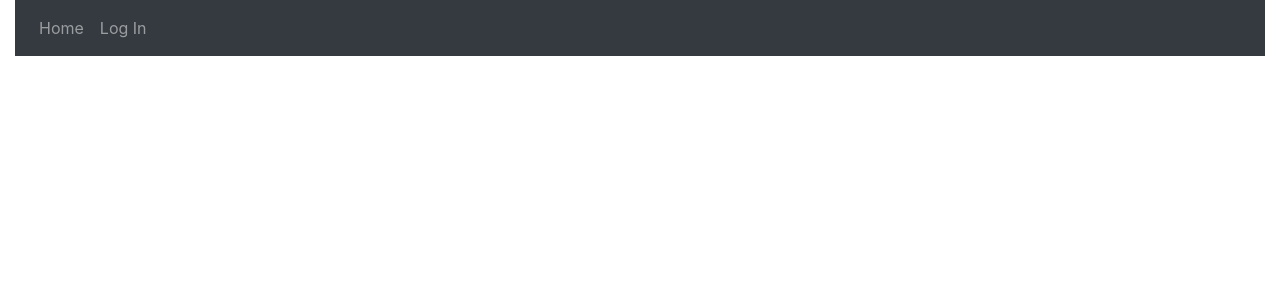
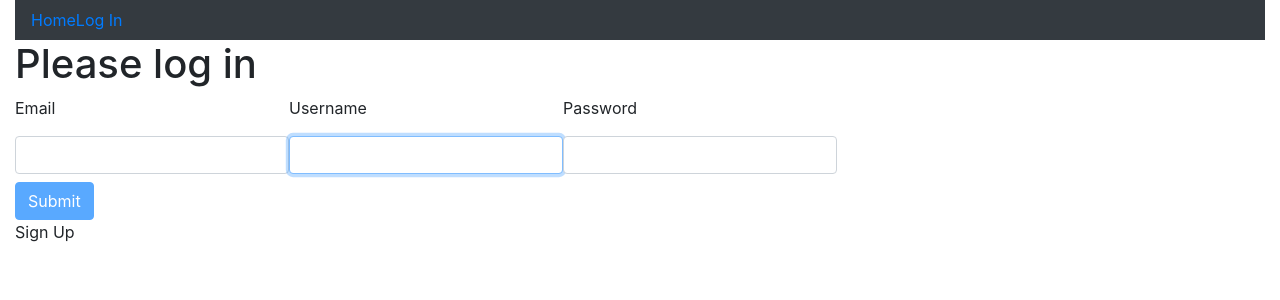
Before and after one commit to Mukul2000/Medium-Clone-React-Frontend, a React (Create React App) app: page /register in a window 1280 px wide. Shown: the top 300 px of the page. Built offline with nearby package versions, Linux system fonts and the light colour scheme.

Commit message:
Finish authentication setup, conditional rendering of navbar is still a bit buggy

```diff
--- a/src/components/App.jsx
+++ b/src/components/App.jsx
@@ -1,33 +1,28 @@
-import React from "react";
+import React, { useState } from "react";
 import Home from "./Home";
 import Login from "./Login";
 import SignUp from "./SignUp";
-import Navbar from "react-bootstrap/Navbar";
-import Nav from "react-bootstrap/Nav";
 import {
     BrowserRouter as Router,
     Switch,
     Route,
 } from "react-router-dom";
 import 'bootstrap/dist/css/bootstrap.min.css';
+import MyNav from "./MyNav";
 
 
 
 function App() {
+    const [loggedIn, setLoggedIn] = useState(false);
+
     return (
         <Router>
                 <div className="container-fluid">
-                    <Navbar bg="dark" variant="dark">
-                        <Nav className="mr-auto">
-                            <Nav.Link href="/">Home</Nav.Link>
-                            <Nav.Link href="/login">Log In</Nav.Link>
-                        </Nav>
-                    </Navbar>
+                    <MyNav login={loggedIn} setLogin = {setLoggedIn} />
                     <Switch>
                         <Route path="/login" exact component={Login}/>
                         <Route path="/" exact component={Home}/>
-                        <Route path="/signup" exact component={SignUp}/>
-
+                        <Route path="/register" exact component={SignUp}/>
                     </Switch>
                 </div>
         </Router>
--- a/src/components/Article.jsx
+++ b/src/components/Article.jsx
@@ -7,7 +7,6 @@ export default function Article(props) {
         if (articles.length > 0) {
         return (
             articles.map((article,index) => {
-                console.log(article);
                 return (
                     <div className='article' key = {article._id}>
                         <h2 className='display2'> {article.title} </h2>
--- a/src/components/Login.jsx
+++ b/src/components/Login.jsx
@@ -1,21 +1,41 @@
-import React, {useState} from "react";
-import SignUp from "./SignUp";
-import {Link} from "react-router-dom";
+import React, { useState, useEffect } from "react";
 import Button from "react-bootstrap/Button";
+import { useHistory } from "react-router";
+import AuthServices from "../services/auth_services"
 
 
-export default function Login() {
+export default function Login(props) {
     const [email, setEmail] = useState("");
     const [pass, setPassword] = useState("");
+
+    let history = useHistory();
+
+    useEffect(() => {
+        if(localStorage.getItem("user")) history.push("/");
+    }, [])
 
     function validateForm() {
         return email.length > 0 && pass.length > 0;
     }
 
-    function handleSubmit(event) {
-        console.log(email);
-        console.log(pass);
+    async function handleSubmit(event) {
         event.preventDefault();
+        try {
+            const creds = {
+                "user": {
+                    "email": email,
+                    "password": pass
+                }
+            }
+            const response = await AuthServices.login(creds);
+            localStorage.setItem("user", JSON.stringify(response.user));
+            props.location.loginStat.setLogin(true);
+            history.push("/");
+            window.location.reload();
+        }
+        catch (e) {
+            console.log(e);
+        }
     }
 
     return (
@@ -26,18 +46,18 @@ export default function Login() {
                     <p> Email </p>
                     <input
                         class="form-control"
-                value = {email}
+                        value={email}
                         autoFocus
                         onChange={(e) => setEmail(e.target.value)}
-                type="email"/>
+                        type="email" />
                 </label>
                 <label>
                     <p> Password </p>
                     <input
                         class="form-control"
-                value = {pass}
+                        value={pass}
                         onChange={(e) => setPassword(e.target.value)}
-                type="password"/>
+                        type="password" />
                 </label>
                 <div>
                     <Button type="submit" variant="primary" disabled={!validateForm()}> Submit </Button>
--- /dev/null
+++ b/src/components/MyNav.jsx
@@ -0,0 +1,22 @@
+import React from "react";
+import { Nav } from "react-bootstrap";
+import Navbar from "react-bootstrap/Navbar";
+import { Link } from "react-router-dom";
+
+export default function MyNav(props) {
+    return (
+        <div>
+            <Navbar bg="dark" variant="dark">
+                <Nav className="mr-auto">
+                    <Link to="/">Home</Link>
+                    {!props.login && <Link to={{
+                        pathname: "/login",
+                        loginStat: {
+                            setLogin: props.setLogin
+                        }
+                    }}> Log In</Link>}
+                </Nav>
+            </Navbar>
+        </div>
+    );
+}
--- a/src/components/SignUp.jsx
+++ b/src/components/SignUp.jsx
@@ -1,42 +1,79 @@
-import React, {useState} from "react";
+import React, { useState, useEffect } from "react";
+import Button from "react-bootstrap/Button";
+import { useHistory } from "react-router";
+import AuthServices from "../services/auth_services"
+
 
 export default function Login() {
     const [email, setEmail] = useState("");
     const [pass, setPassword] = useState("");
+    const [uname, setUname] = useState("");
+
+    let history = useHistory();
 
     function validateForm() {
-        return email.length > 0 && pass.length > 0;
+        return uname.length > 0 && email.length > 0 && pass.length > 0;
     }
 
-    function handleSubmit(event) {
-        console.log(email);
-        console.log(pass);
+    useEffect(() => {
+        if(localStorage.getItem("user")) history.push("/");
+    }, [])
+
+    async function handleSubmit(event) {
         event.preventDefault();
+        try {
+            const creds = {
+                "user": {
+                    "username": uname,
+                    "email": email,
+                    "password": pass
+                }
+            }
+            const response = await AuthServices.register(creds);
+            console.log(response);
+            history.push("/");
+            // window.location.reload();
+        }
+        catch (e) {
+            console.log(e);
+        }
     }
 
     return (
-        <div className="Login">
+        <div className="form-group">
             <h1> Please log in </h1>
             <form onSubmit={handleSubmit}>
                 <label>
                     <p> Email </p>
                     <input
-                value = {email}
+                        class="form-control"
+                        value={email}
                         autoFocus
                         onChange={(e) => setEmail(e.target.value)}
-                type="email"/>
+                        type="email" />
+                </label>
+                <label>
+                    <p> Username </p>
+                    <input
+                        class="form-control"
+                        value={uname}
+                        autoFocus
+                        onChange={(e) => setUname(e.target.value)}
+                        type="text" />
                 </label>
                 <label>
                     <p> Password </p>
                     <input
-                value = {pass}
+                        class="form-control"
+                        value={pass}
                         onChange={(e) => setPassword(e.target.value)}
-                type="password"/>
+                        type="password" />
                 </label>
                 <div>
-            <button type="submit" disabled={!validateForm()}> Submit </button>
+                    <Button type="submit" variant="primary" disabled={!validateForm()}> Submit </Button>
                 </div>
             </form>
+        Sign Up
         </div>
     );
 }
--- /dev/null
+++ b/src/services/auth_services.js
@@ -0,0 +1,30 @@
+import axios from "axios";
+
+const API_URL = "http://conduit-medium-clone-api.herokuapp.com/api/";
+
+async function login(user_creds) {
+    const response = await axios.post(API_URL+"users/login", user_creds);
+    return response.data;
+}
+
+async function register(signup_creds) {
+    const response = await axios.post(API_URL+"users", signup_creds);
+    return response.data;
+}
+
+function getCurrentUser() {
+    return JSON.parse(localStorage.getItem("user"));
+}
+
+function logout() {
+    localStorage.removeItem("user");
+}
+
+
+
+export default {
+    login,
+    register,
+    getCurrentUser,
+    logout
+}
```
Also changed, not shown: src/services/auth_header.js (added, +9 -0 lines). Lines whose indentation alone changed are shown as unchanged.
